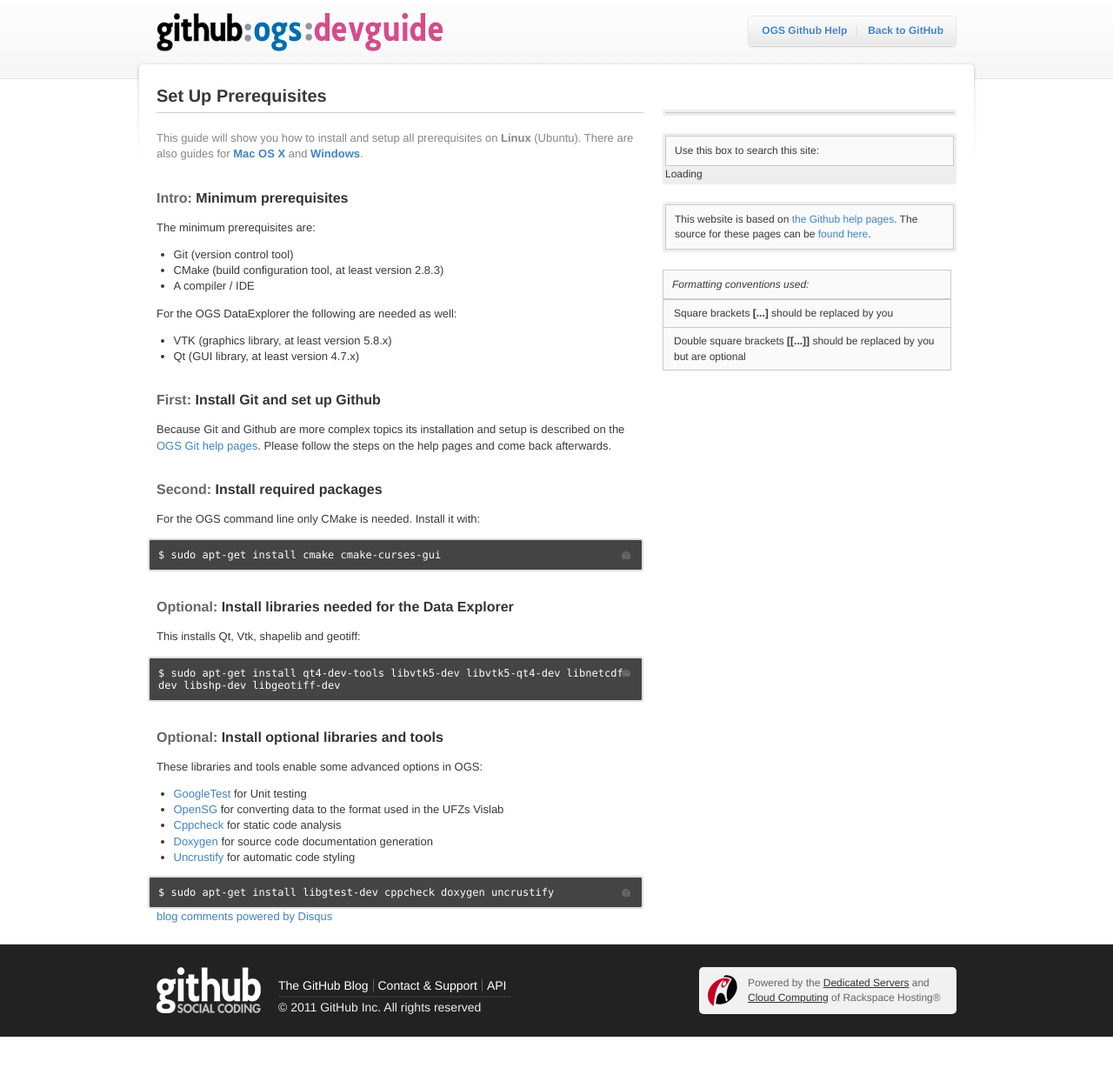
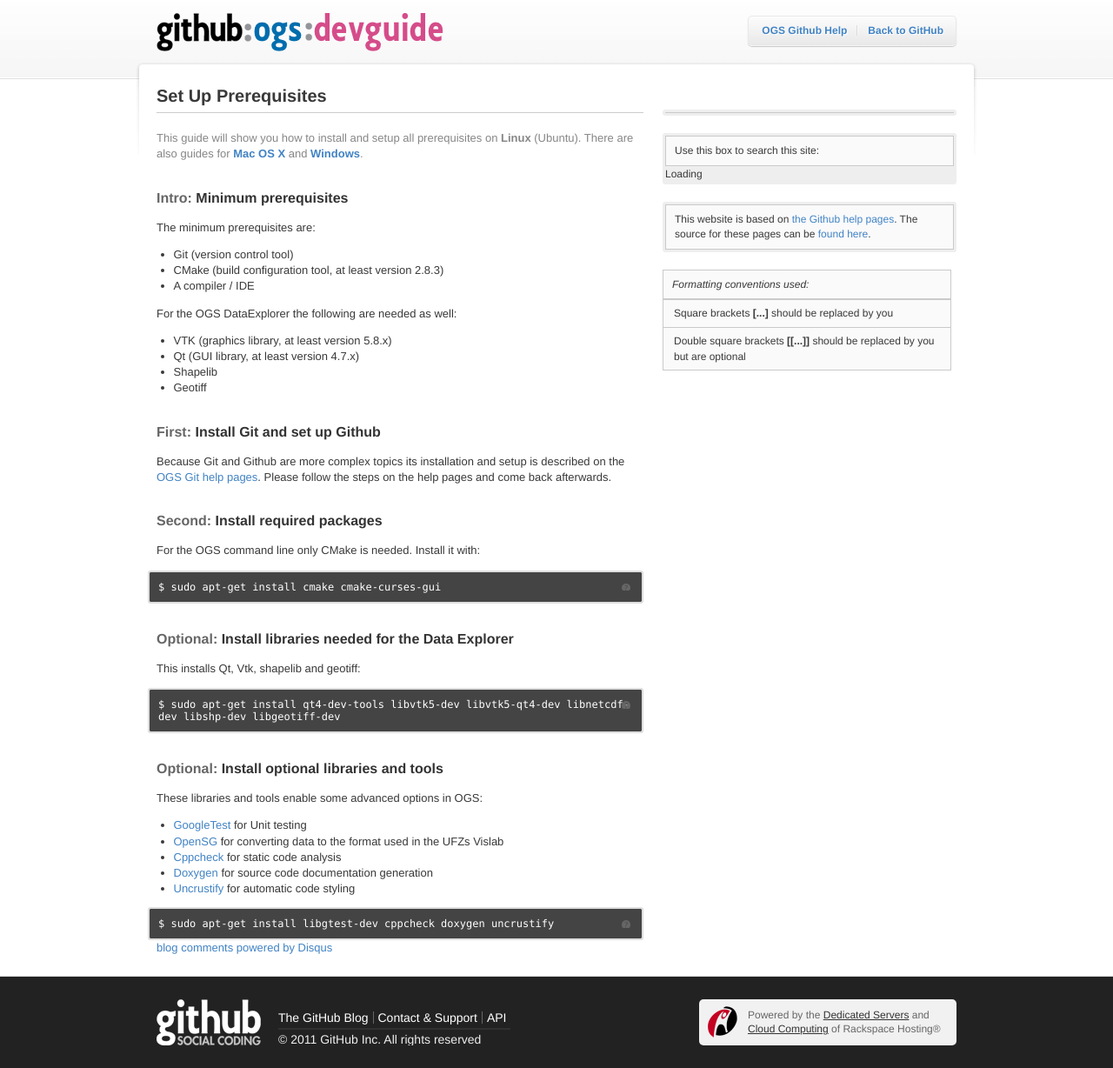
Before and after one commit to ufz/devguide, a Jekyll site: the page built from _posts/2012-05-29-linux-prerequisites.markdown, in a window 1280 px wide. Shown: the whole page at 87% size. Built offline with Jekyll 4.4.1, drawn with Linux system fonts in a browser that asks for light colours; comment, search, counter and statistics services are not loaded; before the commit the page ends 1192 px from its top, so only the background shows below that.

Commit message:
Added shapelib and geotiff as prereqs.

```diff
--- a/_includes/prerequisites-general.markdown
+++ b/_includes/prerequisites-general.markdown
@@ -10,6 +10,8 @@ For the OGS DataExplorer the following are needed as well:
 
 - VTK (graphics library, at least version 5.8.x)
 - Qt (GUI library, at least version 4.7.x)
+- Shapelib
+- Geotiff
 
 ## <span class="step">First:</span> Install Git and set up Github ##
 
```
